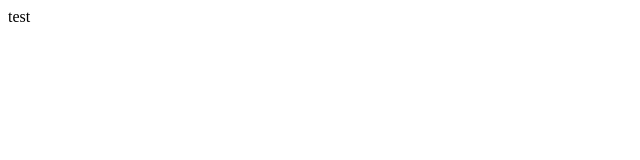
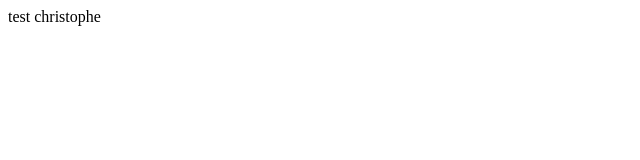
Before and after one commit to mazero/Test, a plain HTML site: page index.html in a window 1280 px wide. Shown: the full height of the page, 0-640 px from the left. Drawn offline with Linux system fonts and the light colour scheme.

Commit message:
modified version to have christophe

```diff
--- a/index.html
+++ b/index.html
@@ -2,6 +2,6 @@
 <head>
 </head>
 <body>
-test
+test christophe
 </body>
 </html>
```
